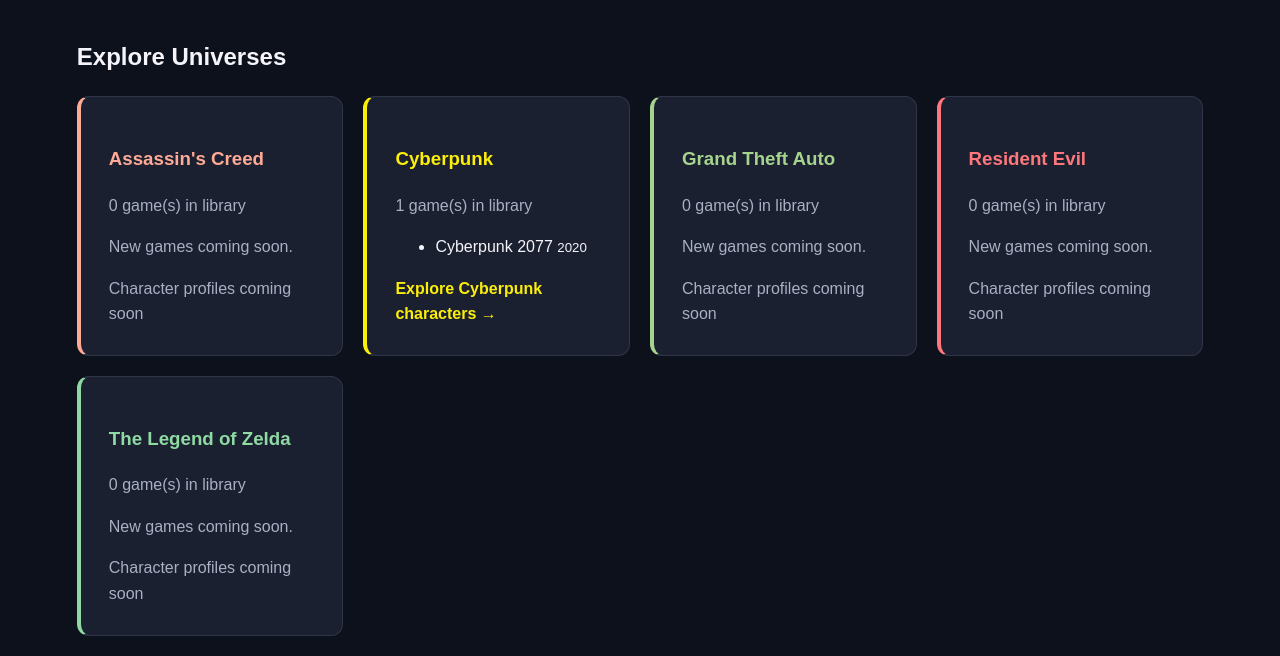
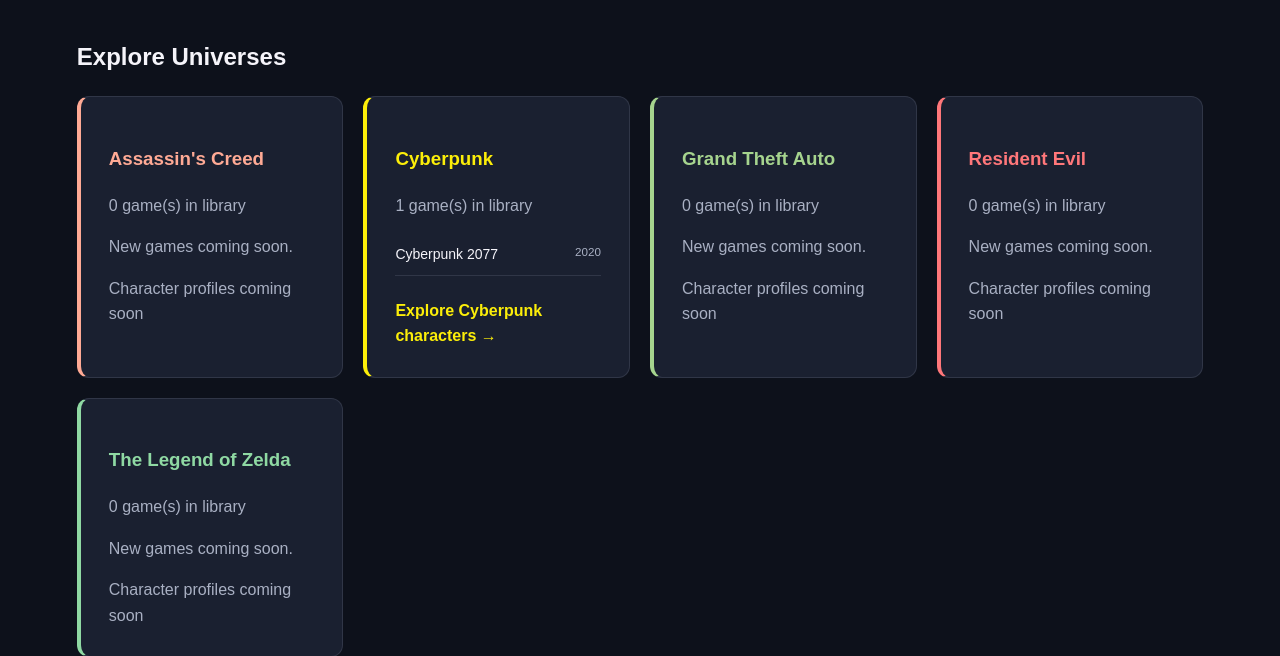
Before and after one commit to Silvacar005/LoreVerse, a PHP site: page / in a window 1280 px wide. Shown: the part 463-1119 px from the top of the page. Run offline with PHP 8.4, Linux system fonts and the light colour scheme; data comes from the database, SQL or seed files in the repository.

Commit message:
Style dynamically loaded game titles

```diff
--- a/css/site.css
+++ b/css/site.css
@@ -137,3 +137,23 @@ footer {
         padding: 55px 6%;
     }
 }
+
+/* Game titles come from MySQL, not hardcoded HTML. */
+.game-list {
+    list-style: none;
+    padding: 0;
+    margin: 16px 0 22px;
+}
+.game-list li {
+    display: flex;
+    justify-content: space-between;
+    gap: 12px;
+    padding: 9px 0;
+    border-bottom: 1px solid #303647;
+    color: var(--text);
+    font-size: 14px;
+}
+.game-list small {
+    color: var(--muted);
+    white-space: nowrap;
+}
```
